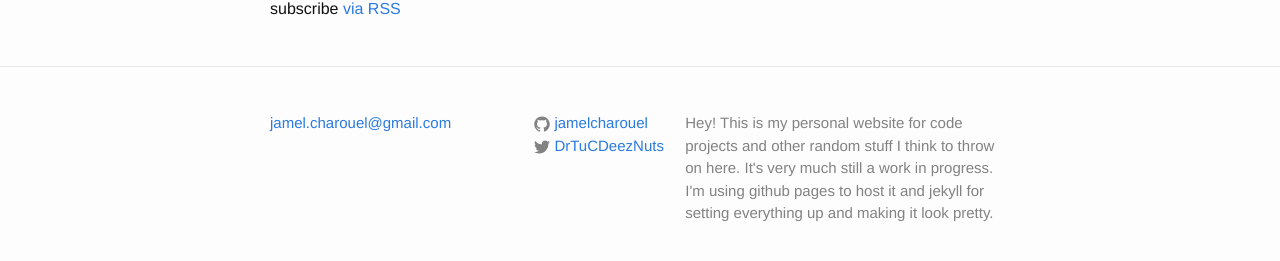
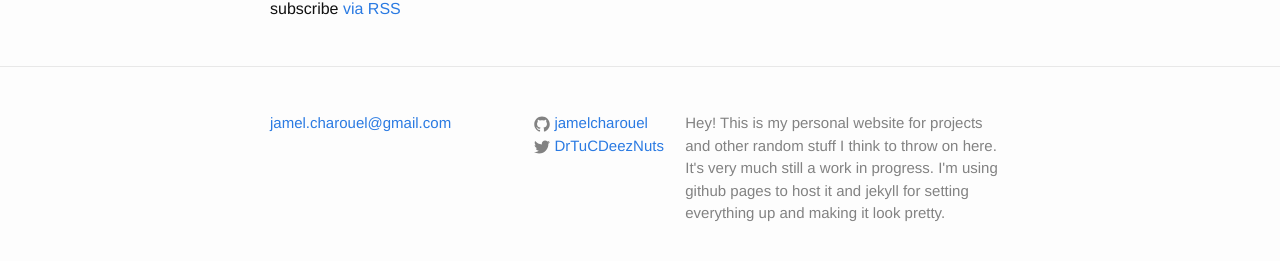
Before and after one commit to jamelcharouel/jamelcharouel.github.io, a Jekyll site: the page built from jamelc/index.html, in a window 1280 px wide. Shown: the part 230-491 px from the top of the page. Built offline with Jekyll 4.4.1, drawn with Linux system fonts in a browser that asks for light colours.

Commit message:
Changing site description

```diff
--- a/jamelc/_config.yml
+++ b/jamelc/_config.yml
@@ -1,9 +1,9 @@
 # Site settings
 email: jamel.charouel@gmail.com
 description: > # this means to ignore newlines until "baseurl:"
-  Hey! This is my personal website for code projects and other random stuff I think to throw on here. It's very much still a work in progress. I'm using github pages to host it and jekyll for setting everything up and making it look pretty.
+  Hey! This is my personal website for projects and other random stuff I think to throw on here. It's very much still a work in progress. I'm using github pages to host it and jekyll for setting everything up and making it look pretty.
 baseurl: "" # the subpath of your site, e.g. /blog/
-url: "http://jamelc.com" # the base hostname & protocol for your site
+url: "http://jcharouel.com" # the base hostname & protocol for your site
 twitter_username: DrTuCDeezNuts
 github_username:  jamelcharouel
 
```
